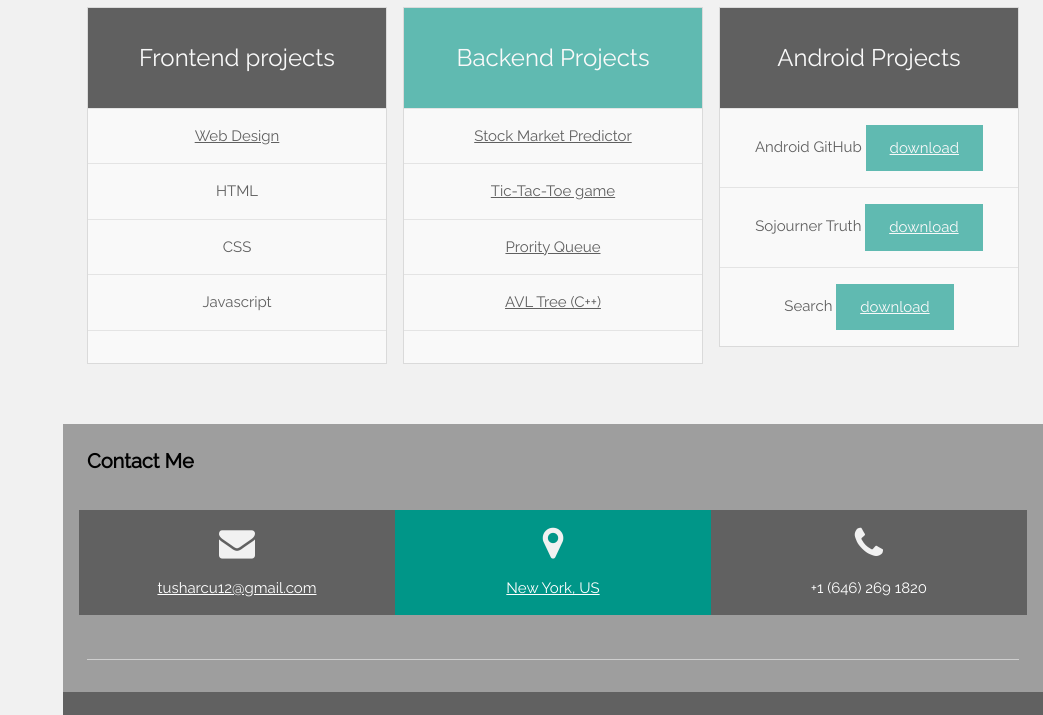
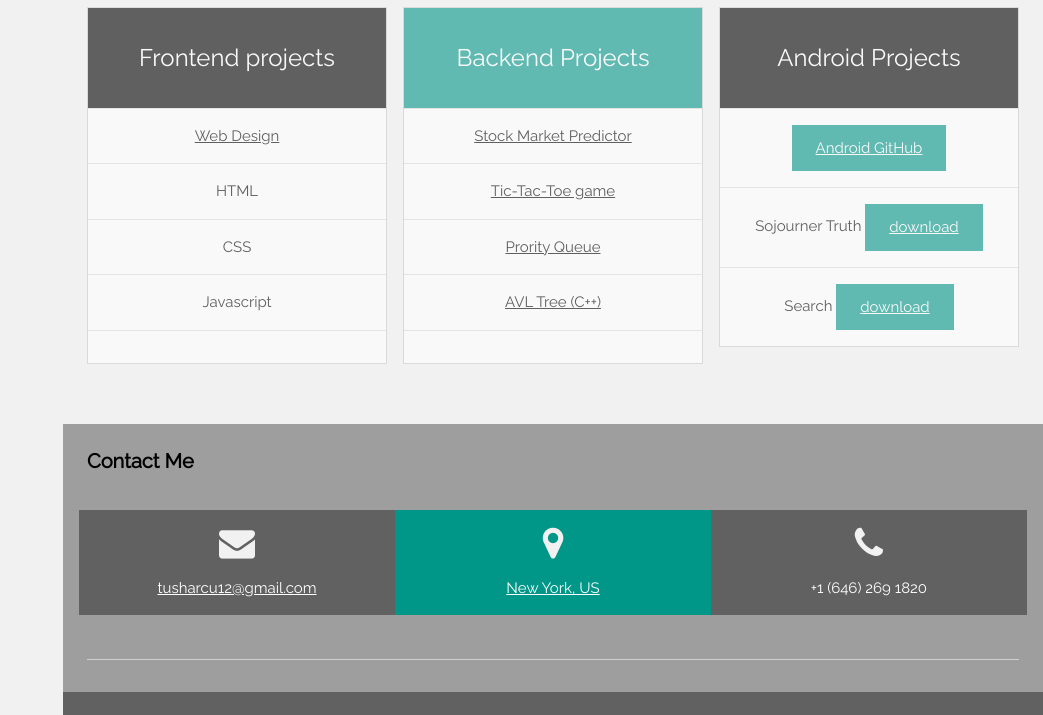
Before and after one commit to TusharMalakar/Portfolio, a plain HTML site: page index.html in a window 1280 px wide. Shown: the part 2435-3150 px from the top of the page, without its empty margins (237-1280 px from the left). Drawn offline with nearby package versions, Linux system fonts and the light colour scheme.

Commit message:
Update index.html

```diff
--- a/index.html
+++ b/index.html
@@ -341,9 +341,9 @@ function showDivs(n) {
               <ul class="w3-ul w3-border w3-white w3-center w3-opacity w3-hover-opacity-off">
                   <li class="w3-black w3-xlarge w3-padding-32">Android Projects </li>
                   <li class="w3-padding-16">
-                      Android GitHub
+
                       <button class="w3-button w3-teal w3-padding-large w3-hover-black">
-                          <a href="https://play.google.com/store/apps/details?id=com.something.tusha.gitgub">download</a>
+                          <a href="https://github.com/TusharMalakar/Android-GitHub">Android GitHub</a>
                       </button>
                   </li>
                   <li class="w3-padding-16">
```
